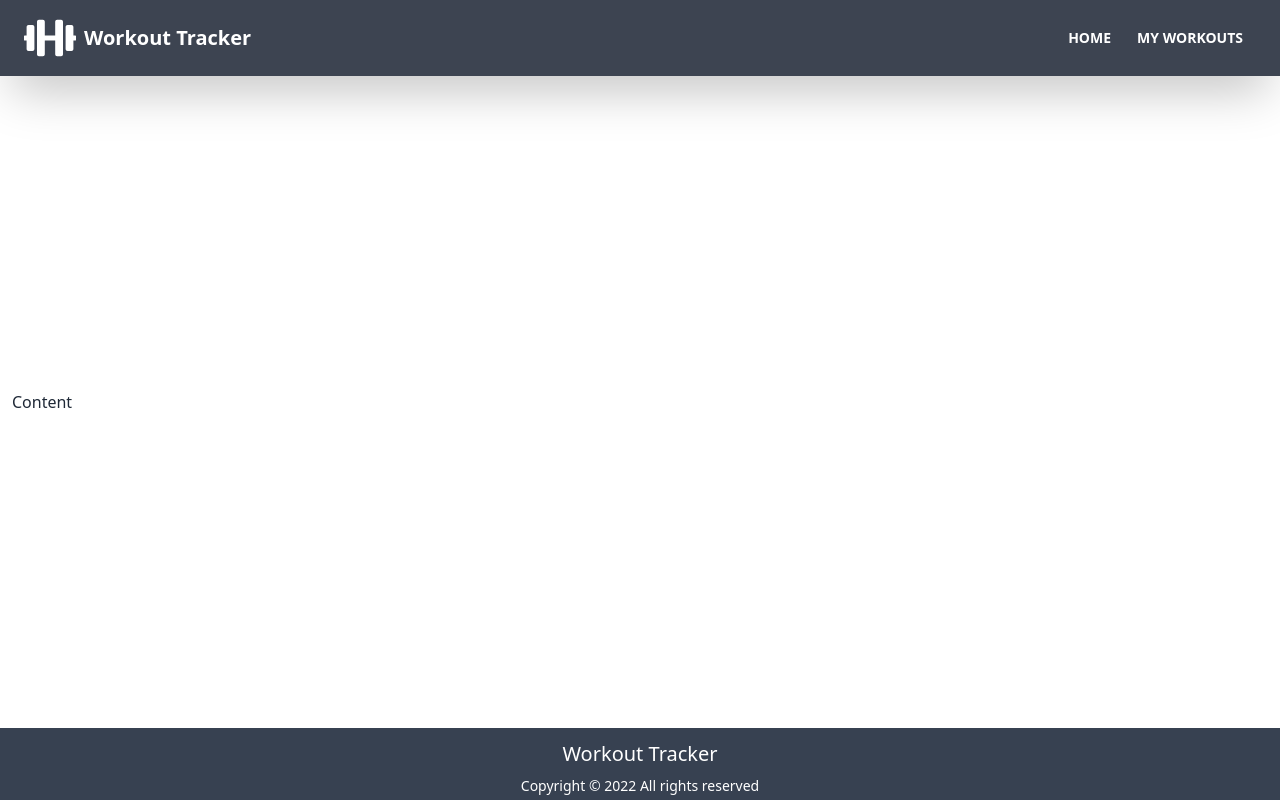
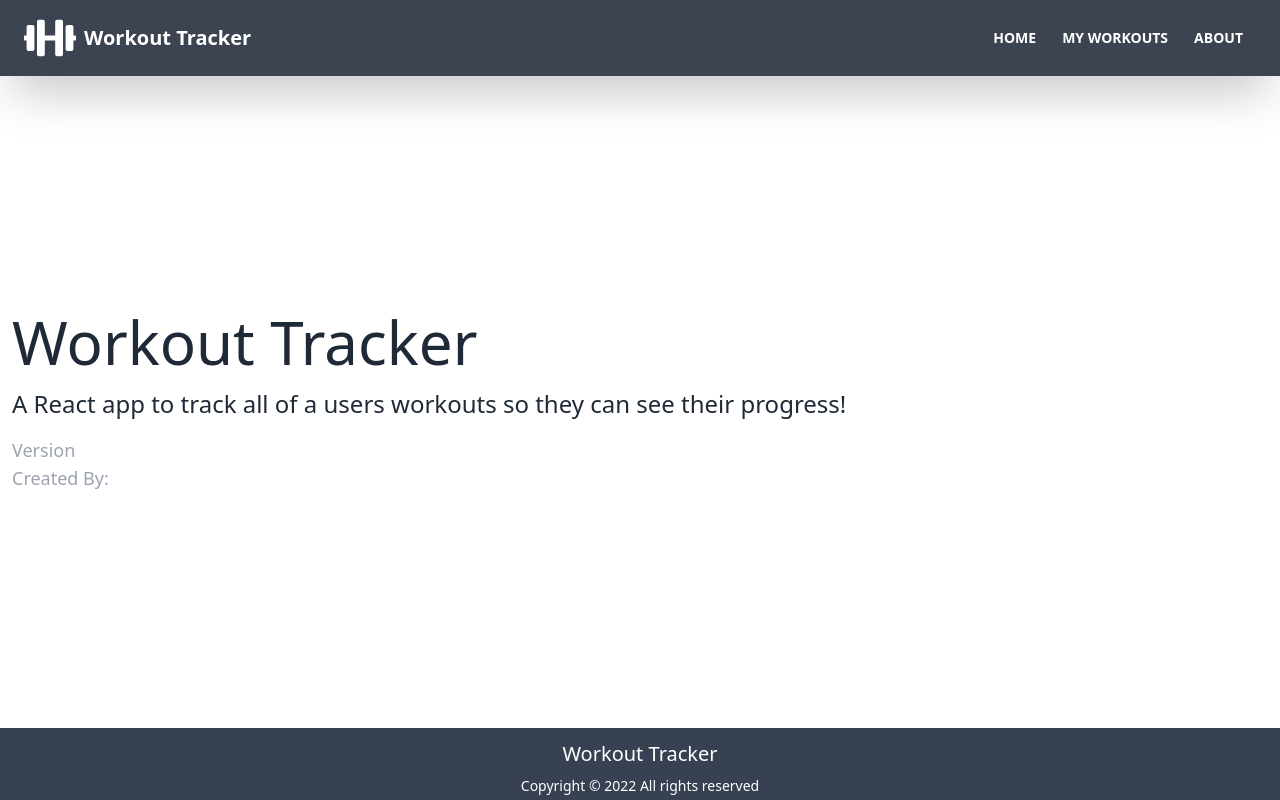
Before and after one commit to msalerno93/workout-tracker-frontend, a React (Create React App) app: page /about in a window 1280 px wide. Built offline with nearby package versions, Linux system fonts and the light colour scheme.

Commit message:
all routes created, pages created, about page created

```diff
--- a/package.json
+++ b/package.json
@@ -11,7 +11,7 @@
     "react-dom": "^17.0.2",
     "react-icons": "^4.3.1",
     "react-redux": "^7.2.6",
-    "react-router-dom": "^5.3.0",
+    "react-router-dom": "^6.2.2",
     "react-scripts": "5.0.0",
     "redux": "^4.1.2",
     "redux-thunk": "^2.4.1",
--- a/src/App.js
+++ b/src/App.js
@@ -1,6 +1,10 @@
-import {BrowserRouter as Router, Route} from 'react-router-dom'
+import {BrowserRouter as Router, Route, Routes} from 'react-router-dom'
 import Navbar from './Components/Layout/Navbar'
 import Footer from './Components/Layout/Footer'
+import Home from './Pages/Home'
+import MyWorkouts from './Pages/MyWorkouts'
+import NotFound from './Pages/NotFound'
+import About from './Pages/About'
 
 
 function App() {
@@ -8,7 +12,15 @@ function App() {
   <Router>
     <div className="flex flex-col justify-between h-screen">
       <Navbar />
-      <main className='container mx-auto px-3 pb-12'>Content</main>
+      <main className='container mx-auto px-3 pb-12'>
+        <Routes>
+            <Route path='/' element={<Home />} />
+            <Route path='/myworkouts' element={<MyWorkouts />} />
+            <Route path='/about' element={<About />} />
+            <Route path='/notfound' element={<NotFound />} />
+            <Route path='/*' element={<NotFound />} />
+        </Routes>
+      </main>
       <Footer />
     </div>
   </Router>
--- a/src/Components/Layout/Navbar.js
+++ b/src/Components/Layout/Navbar.js
@@ -20,9 +20,14 @@ function Navbar({title}) {
                     <Link to='/' className='btn btn-ghost btn-sm rounded-btn'>
                         Home
                     </Link>
-                    <Link to='/' className='btn btn-ghost btn-sm rounded-btn'>
-                    My Workouts
-                </Link>
+
+                    <Link to='/myworkouts' className='btn btn-ghost btn-sm rounded-btn'>
+                        My Workouts
+                    </Link>
+
+                    <Link to='/about' className='btn btn-ghost btn-sm rounded-btn'>
+                        About
+                    </Link>
                 </div>
             </div>
         </div>
--- /dev/null
+++ b/src/Pages/About.js
@@ -0,0 +1,23 @@
+function About() {
+    return (
+      <>
+        <h1 className='text-6xl mb-4'>Workout Tracker</h1>
+        <p className='mb-4 text-2xl font-light'>
+          A React app to track all of a users workouts so they can see their progress!
+        </p>
+        <p className='text-lg text-gray-400'>
+          Version <span className='text-white'>1.0.0</span>
+        </p>
+        <p className='text-lg text-gray-400'>
+        </p>
+        <p className='text-lg text-gray-400'>
+            Created By:
+        <a className='text-white' href='https://twitter.com/hassibmoddasser'>
+            Michael Salerno
+        </a>
+      </p>
+      </>
+    )
+  }
+
+export default About
--- /dev/null
+++ b/src/Pages/Home.js
@@ -0,0 +1,9 @@
+function Home() {
+  return (
+    <div>
+      <h1 className="text-6xl">Welcome</h1>
+    </div>
+  )
+}
+
+export default Home
--- /dev/null
+++ b/src/Pages/MyWorkouts.js
@@ -0,0 +1,11 @@
+function MyWorkout() {
+  return (
+    <div>
+      <h1 className="text-6xl mb-4">
+        My Workouts
+      </h1>
+    </div>
+  )
+}
+
+export default MyWorkout
--- /dev/null
+++ b/src/Pages/NotFound.js
@@ -0,0 +1,24 @@
+import {FaHome} from 'react-icons/fa'
+import {Link} from 'react-router-dom'
+
+
+function NotFound() {
+  return (
+    <div className='hero'>
+      <div className="text-center hero-content">
+        <div className="max-w-lg">
+          <h1 className="text-8xl font-bold mb-8">
+            Oops!
+          </h1>
+          <p className="text-5xl mb-8">404 - Page Not Found!</p>
+          <Link to='/' className='btn btn-ghost bg-blue-500 text-white btn-lg'>
+            <FaHome className='mr-2'/>
+            Return Home!
+          </Link>
+        </div>
+      </div>
+    </div>
+  )
+}
+
+export default NotFound
```
Also changed, not shown: 1 other file (tests, documents, lock files or other folders).
